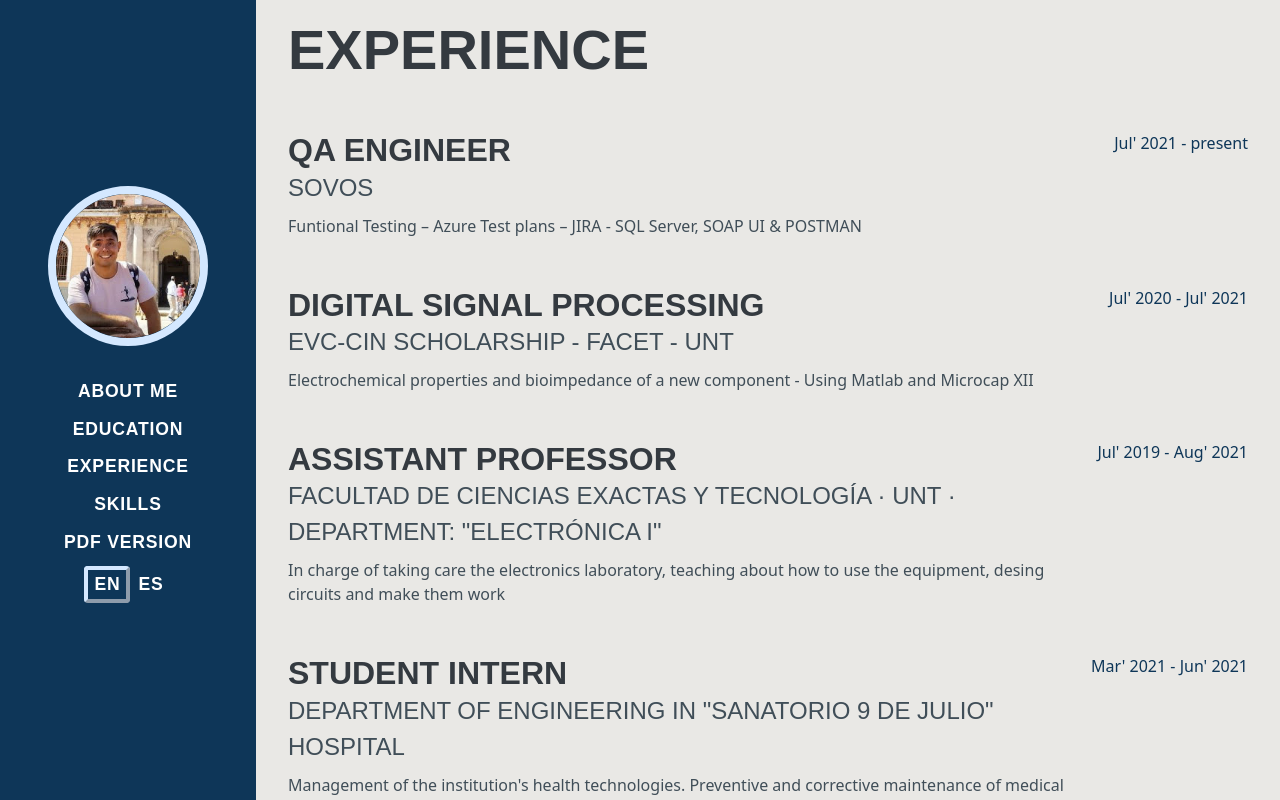
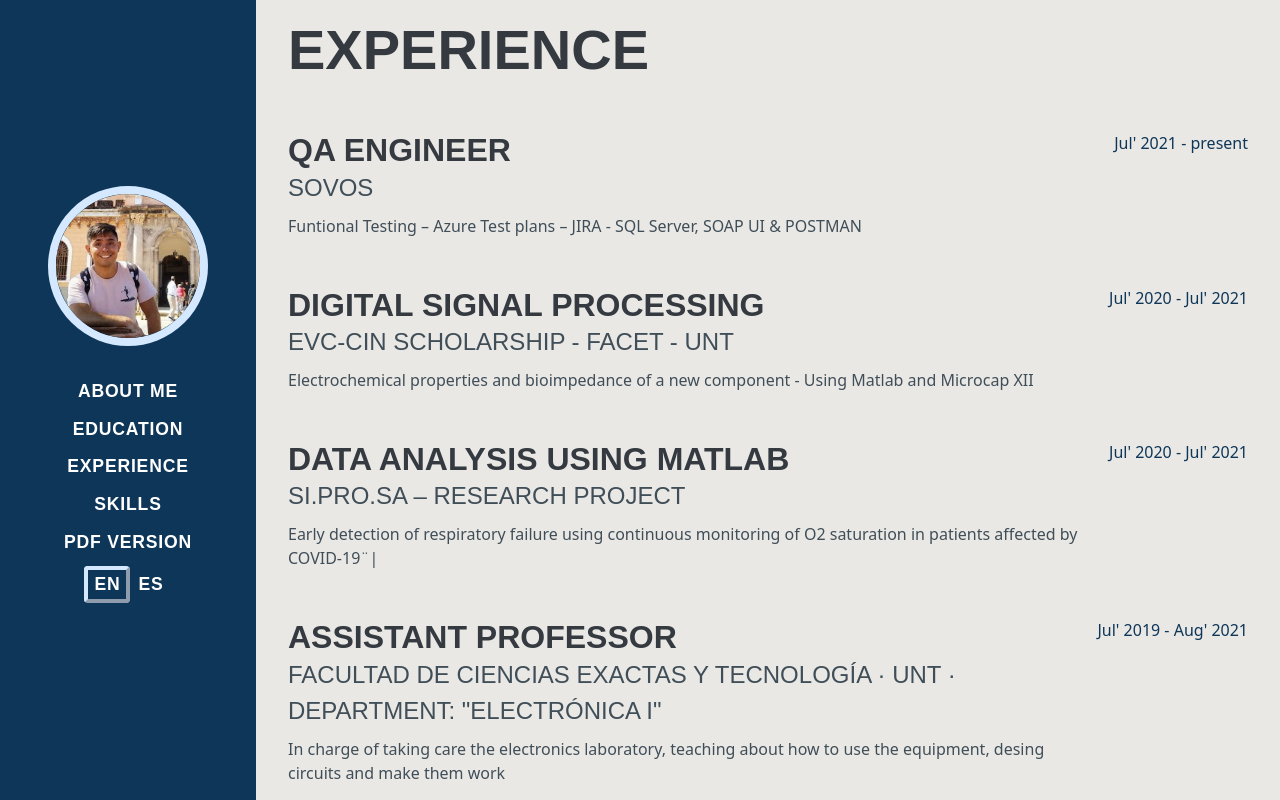
Before and after one commit to gabogarcia1/resume, a React (Create React App) app: page /experience in a window 1280 px wide. Shown: the top 800 px of the page. Built offline with nearby package versions, Linux system fonts and the light colour scheme; a web font is replaced by a local one.

Commit message:
sigue agregando datos a experience

```diff
--- a/src/routes/Experience.js
+++ b/src/routes/Experience.js
@@ -39,6 +39,26 @@ const Experience = () => {
             {language === "en"
               ? "Electrochemical properties and bioimpedance of a new component - Using Matlab and Microcap XII"
               : "Estudio de las características de un nuevo componente de impedancia electroquímico, usando MATLAB y Microcap XII"}
+          </div>
+        </div>
+        <div className="flex-shrink-0">
+          <span className="text-primary">
+            Jul' 2020 - Jul' 2021
+          </span>
+        </div>
+      </div>
+      <div className="d-flex flex-column flex-md-row justify-content-between mb-5">
+        <div className="flex-grow-1">
+          <h3 className="mb-0">
+            {language === "en" ? "Data Analysis using MatLab" : "Analisis de datos usando MatLab"}
+          </h3>
+          <div className="subheading mb-2">{language === "en"
+              ? "SI.PRO.SA – Research Project"
+              : "SI.PRO.SA - Proyecto de investigacion"}</div>
+          <div>
+            {language === "en"
+              ? "Early detection of respiratory failure using continuous monitoring of O2 saturation in patients affected by COVID-19¨|"
+              : "DETECCIÓN TEMPRANA DE FALLA RESPIRATORIA UTILIZANDO MONITOREO TELEMÉTRICO CONTINUO DE LA SATURACIÓN DE 02 EN PACIENTES AFECTADOS DE COVID"}
           </div>
         </div>
         <div className="flex-shrink-0">
```
